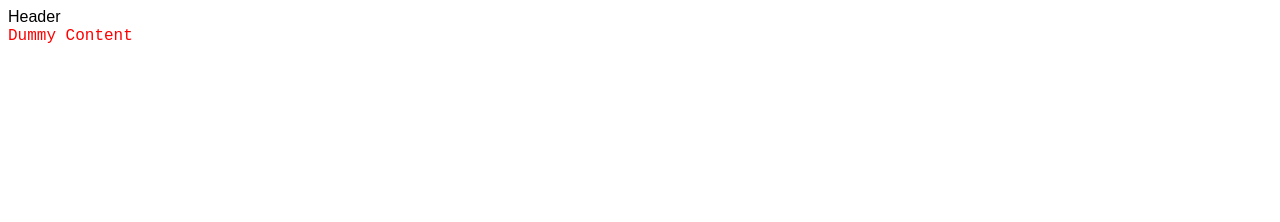
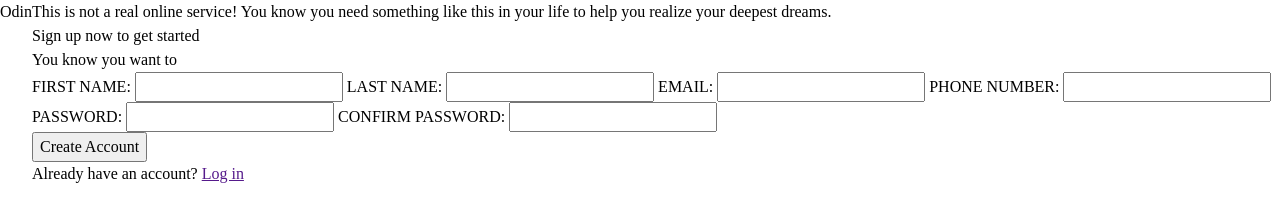
Before and after one commit to rsvinicius/sign-up-form, a plain HTML site: page index.html in a window 1280 px wide. Drawn offline with Linux system fonts and the light colour scheme; a web font is replaced by a local one.

Commit message:
chore: add page structure

```diff
--- /dev/null
+++ b/css-reset.css
@@ -0,0 +1,52 @@
+/*
+  1. Use a more-intuitive box-sizing model.
+*/
+*, *::before, *::after {
+    box-sizing: border-box;
+  }
+
+  /*
+    2. Remove default margin
+  */
+  * {
+    margin: 0;
+  }
+
+  /*
+    Typographic tweaks!
+    3. Add accessible line-height
+    4. Improve text rendering
+  */
+  body {
+    line-height: 1.5;
+    -webkit-font-smoothing: antialiased;
+  }
+
+  /*
+    5. Improve media defaults
+  */
+  img, picture, video, canvas, svg {
+    display: block;
+    max-width: 100%;
+  }
+
+  /*
+    6. Remove built-in form typography styles
+  */
+  input, button, textarea, select {
+    font: inherit;
+  }
+
+  /*
+    7. Avoid text overflows
+  */
+  p, h1, h2, h3, h4, h5, h6 {
+    overflow-wrap: break-word;
+  }
+
+  /*
+    8. Create a root stacking context
+  */
+  #root, #__next {
+    isolation: isolate;
+  }
--- a/index.html
+++ b/index.html
@@ -3,11 +3,43 @@
 <head>
     <meta charset="UTF-8">
     <meta name="viewport" content="width=device-width, initial-scale=1.0">
+    <link rel="stylesheet" href="css-reset.css">
     <link rel="stylesheet" href="styles.css">
-    <title>Document</title>
+    <title>Odin Project - Sign Up Form</title>
 </head>
 <body>
-    <header>Header</header>
-    <span>Dummy Content</span>
+    <section id="logo">Odin</section>
+    <form action="">
+        <section id="form-header">
+            <p>This is not a real online service! You know you need something like this in your life to help you realize your deepest dreams.</p>
+            <p>Sign up now to get started</p>
+            <p>You know you want to</p>
+        </section>
+        <section id="form-body">
+            <label for="firstName">FIRST NAME:</label>
+            <input type="text" id="firstName" name="firstName" required>
+
+            <label for="lastName">LAST NAME:</label>
+            <input type="text" id="lastName" name="lastName" required>
+
+            <label for="email">EMAIL:</label>
+            <input type="email" id="email" name="email" required>
+
+            <label for="phoneNumber">PHONE NUMBER:</label>
+            <input type="tel" id="phoneNumber" name="phoneNumber" pattern="[0-9]{3}-[0-9]{3}-[0-9]{4}" title="Please enter a valid phone number in the format XXX-XXX-XXXX." required>
+
+            <label for="password">PASSWORD:</label>
+            <input type="password" id="password" name="password" required>
+
+            <label for="confirmPassword">CONFIRM PASSWORD:</label>
+            <input type="password" id="confirmPassword" name="confirmPassword" required>
+        </section>
+        <section id="form-submit">
+            <button type="submit">Create Account</button>
+            <p>Already have an account? <a href="">Log in</a></p>
+        </section>
+    </form>
+
+    <!-- <script src="script.js"></script> -->
 </body>
 </html>
--- a/styles.css
+++ b/styles.css
@@ -8,11 +8,12 @@
 	src: url('resources/fonts/Comme-ExtraBold-webfont.woff') format('woff')
 }
 
-header {
-    font-family: 'Comme',Arial, Helvetica, sans-serif;
+body {
+    display: flex;
+    flex-direction: row;
 }
 
-span {
-    font-family: 'Anonymous','Courier New', Courier, monospace;
-    color: red;
+.form {
+    display: flex;
+    flex-direction: column;
 }
```
Also changed, not shown: script.js (added, +14 -0 lines), resources/images/sign-up-form.png (added).
